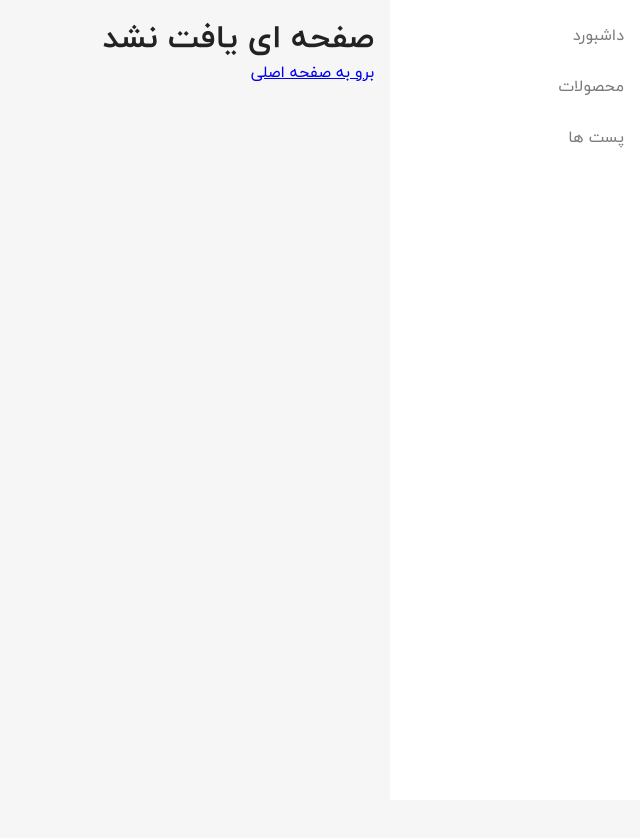
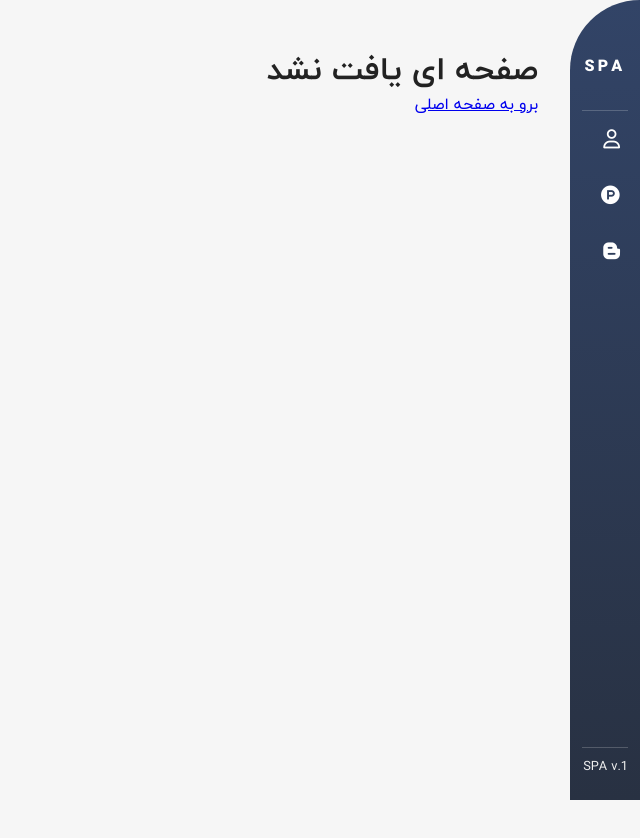
Before and after one commit to mrhosseinsalari/SPA-Vanilla-Js, a website: page client/index.html in a window 1280 px wide. Shown: the top 838 px of the page, without its empty margins (640-1280 px from the left). Drawn offline with Linux system fonts and the light colour scheme; files that its build step writes are made by us from their sources; files whose address does not match are found by name.

Commit message:
sidebar styling

```diff
--- a/client/index.html
+++ b/client/index.html
@@ -16,12 +16,35 @@
   </head>
   <body>
     <div class="main-layout">
-      <nav class="nav">
-        <ul>
-          <li><a href="/" class="nav__link" data-link>داشبورد</a></li>
-          <li><a href="products" class="nav__link" data-link>محصولات</a></li>
-          <li><a href="posts" class="nav__link" data-link>پست ها</a></li>
+      <nav class="nav mini-sidebar">
+        <div class="nav__logo">SPA</div>
+        <ul class="nav__items">
+          <li class="nav__item">
+            <a href="/" class="nav__link" data-link>
+              <span class="icon-container">
+                <i class="far fa-user"></i>
+              </span>
+              <span class="nav__item-label">داشبورد</span>
+            </a>
+          </li>
+          <li class="nav__item">
+            <a href="products" class="nav__link" data-link>
+              <span class="icon-container">
+                <i class="fab fa-product-hunt"></i>
+              </span>
+              <span class="nav__item-label">محصولات</span>
+            </a>
+          </li>
+          <li class="nav__item">
+            <a href="posts" class="nav__link" data-link>
+              <span class="icon-container">
+                <i class="fab fa-blogger-b"></i>
+              </span>
+              <span class="nav__item-label">پست ها</span>
+            </a>
+          </li>
         </ul>
+        <div class="app-version">SPA v.1</div>
       </nav>
       <main id="app"></main>
     </div>
--- a/client/style.css
+++ b/client/style.css
@@ -36,28 +36,80 @@ body {
   height: 100vh;
   width: var(--nav-width);
   background-color: #fff;
-  padding: 0.5rem;
+  padding: 1.5rem 0.75rem;
   position: sticky;
   top: 0;
   right: 0;
-  z-index: 5;
+  border-radius: 100px 0 0 0;
+  background: linear-gradient(180deg, #324467, #283142);
+  display: flex;
+  flex-direction: column;
 }
-.nav li {
+.nav__items {
+  flex-grow: 1;
+  overflow-y: auto;
+}
+.nav__items::-webkit-scrollbar {
+  display: none;
+}
+.nav__item {
   margin: 5px 0;
+}
+.nav__logo {
+  text-transform: uppercase;
+  letter-spacing: 0.2rem;
+  font-size: 3rem;
+  font-weight: 800;
+  border-bottom: 1px solid rgba(255, 255, 255, 0.2);
+  color: #fff;
+  padding: 2rem 0;
+  text-align: center;
 }
 .nav__link {
   text-decoration: none;
-  color: var(--mainGrey);
+  color: #fff;
   display: block;
   padding: 12px 8px;
   transition: all 0.2s ease-out;
+  display: flex;
 }
 .nav__link:hover {
   background-color: #eef2f8;
   color: #2c4982;
   border-radius: 1.5rem;
 }
+.nav__item-label {
+  margin-right: 15px;
+  overflow: hidden;
+  white-space: nowrap;
+  text-overflow: hidden;
+}
+.icon-container {
+  font-size: 1.2rem;
+}
+.app-version {
+  color: #efefef;
+  padding-top: 10px;
+  border-top: 1px solid rgba(255, 255, 255, 0.2);
+}
+
 #app {
   height: 200vh;
-  padding: 1rem;
+  padding: 3rem 2rem 0 0;
+  flex-grow: 1;
 }
+
+.nav.mini-sidebar {
+  width: 70px;
+  overflow-x: hidden;
+}
+.nav.mini-sidebar .nav__link:hover {
+  background-color: transparent;
+  color: gold;
+}
+.nav.mini-sidebar .nav__logo {
+  font-size: 1rem;
+}
+.nav.mini-sidebar .app-version {
+  font-size: 0.8rem;
+}
```
